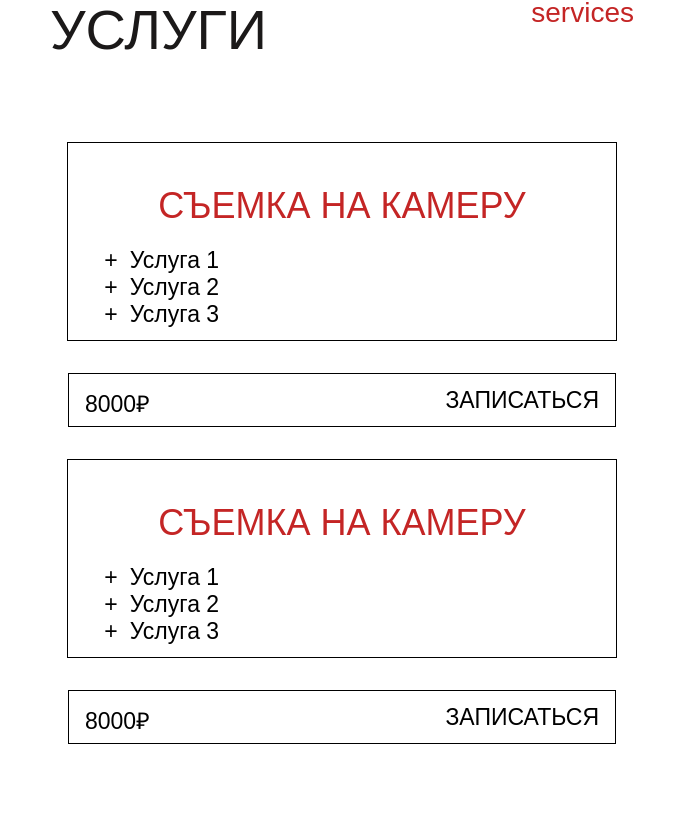
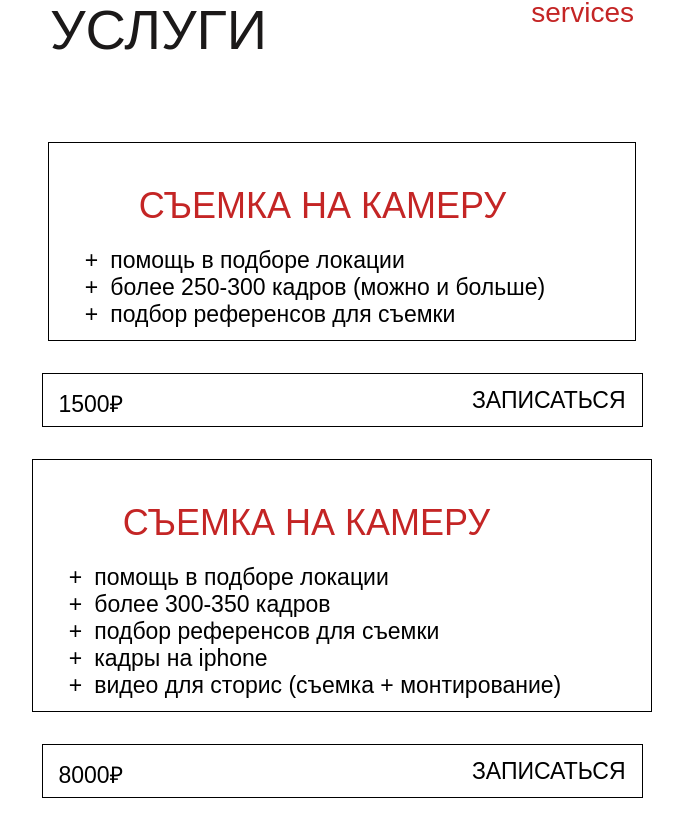
Before and after one commit to ECS1PLE/sophia-photograph, a Next.js app: page / in a window 1280 px wide. Shown: the part 1660-2480 px from the top of the page, without its empty margins (298-981 px from the left). Built offline with nearby package versions, Linux system fonts and the light colour scheme; a web font is replaced by a local one.

Commit message:
Change Services

```diff
--- a/app/components/Blocks/ServicesBlock.tsx
+++ b/app/components/Blocks/ServicesBlock.tsx
@@ -3,15 +3,23 @@ import ServiceList from "../UI/ServiceList"
 
 const ServiceBlocks = () => {
       const serviceData = [
-        { name: "Услуга 1", },
-        { name: "Услуга 2", },
-        { name: "Услуга 3", },
-    ];
+        { name: "помощь в подборе локации", },
+        { name: "более 250-300 кадров (можно и больше)", },
+        { name: "подбор референсов для съемки", },
+      ];
+
+      const serviceData2 = [
+        {name: "помощь в подборе локации"},
+        {name: "более 300-350 кадров"},
+        {name: "подбор референсов для съемки"},
+        {name: "кадры на iphone"},
+        {name: "видео для сторис (съемка + монтирование)"},
+      ]
     return (
-        <div className="flex flex-col gap-[32px]">
+        <div className="flex flex-col gap-[32px] relative">
             <ServiceList title="СЪЕМКА НА КАМЕРУ" services={serviceData} />
-            <PriceBlock price="8000"/>
-            <ServiceList title="СЪЕМКА НА КАМЕРУ" services={serviceData} />
+            <PriceBlock price="1500"/>
+            <ServiceList title="СЪЕМКА НА КАМЕРУ" services={serviceData2} className="sm:w-[419px]"/>
             <PriceBlock price="8000"/>
         </div>
     )
--- a/app/components/UI/PriceBlock.tsx
+++ b/app/components/UI/PriceBlock.tsx
@@ -12,7 +12,7 @@ const PriceBlock: React.FC<PriceBlock> = ({ price }) => {
   return (
     <div
       className={`flex border-[1px] border-[#000]
-        ${isMobile ? "w-[95%]" : "max-w-[514px]"}
+        ${isMobile ? "w-[95%]" : "max-w-[567px]"}
         ${isMobile ? "" : "w-full"}
         ${isMobile ? "px-[0px]" : "px-[16px]"}
          mx-auto h-[52px] justify-between items-center `}
--- a/app/components/UI/ServiceList.tsx
+++ b/app/components/UI/ServiceList.tsx
@@ -6,14 +6,16 @@ import useMobile from "@/app/hooks/isMobile";
 interface ServiceList {
   title: string;
   services: { name: string; }[];
+  className?: string;
 }
 
-const ServiceList: React.FC<ServiceList> = ({ title, services }) => {
+const ServiceList: React.FC<ServiceList> = ({ title, services, className }) => {
   const isMobile = useMobile();
   return (
     <div className={`pt-[42px] pb-[12px] flex flex-col mx-auto border-[1px] border-[#000]
     ${isMobile ? "px-[0px]" : "px-[90px]"}
-    ${isMobile ? "w-[95%]" : "max-w-[530px]"}
+    ${isMobile ? "w-[95%]" : "max-w-[514px]"}
+    ${className}
     `}>
       <h3 className={`${bigshotOne.className}
       ${isMobile ? "text-[30px]" : "text-[36px]"}
```
